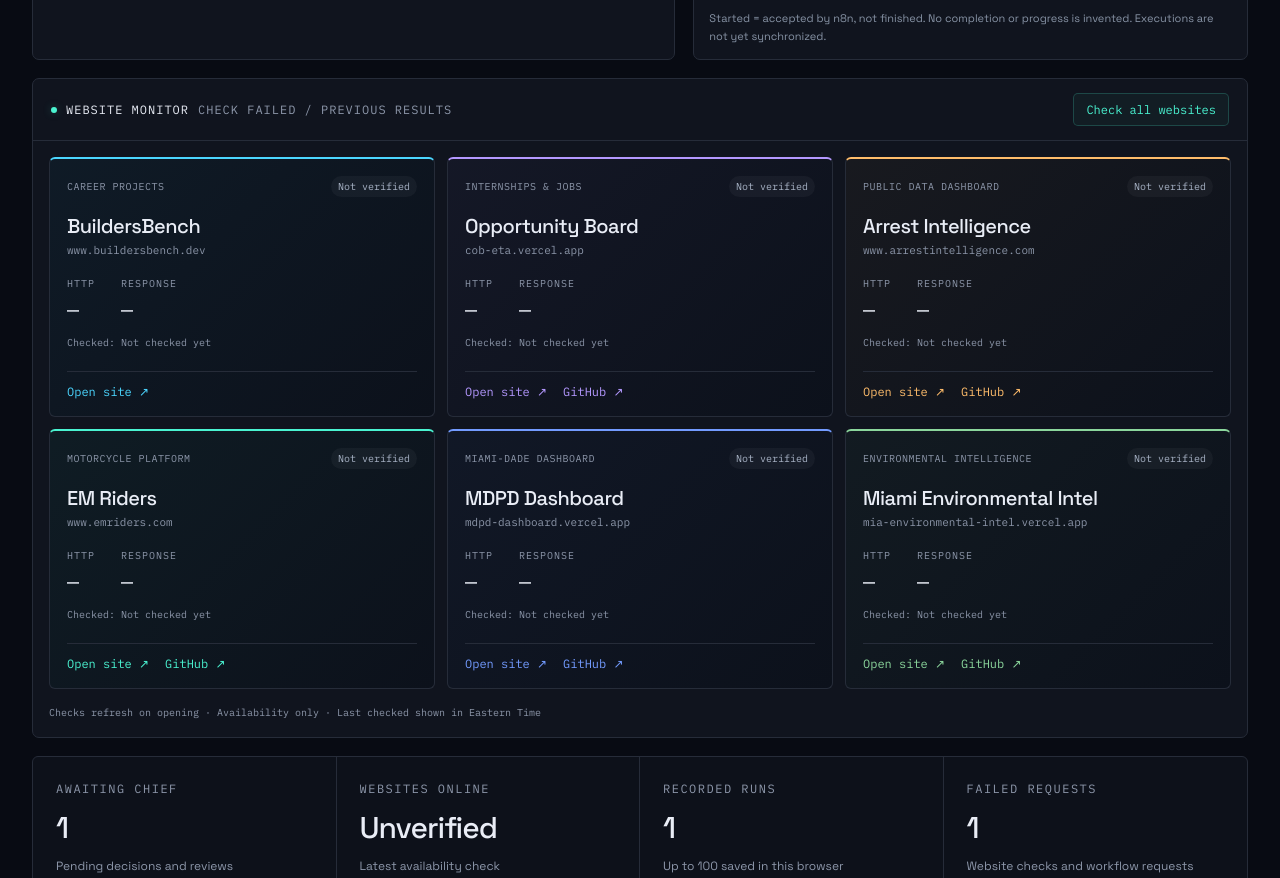
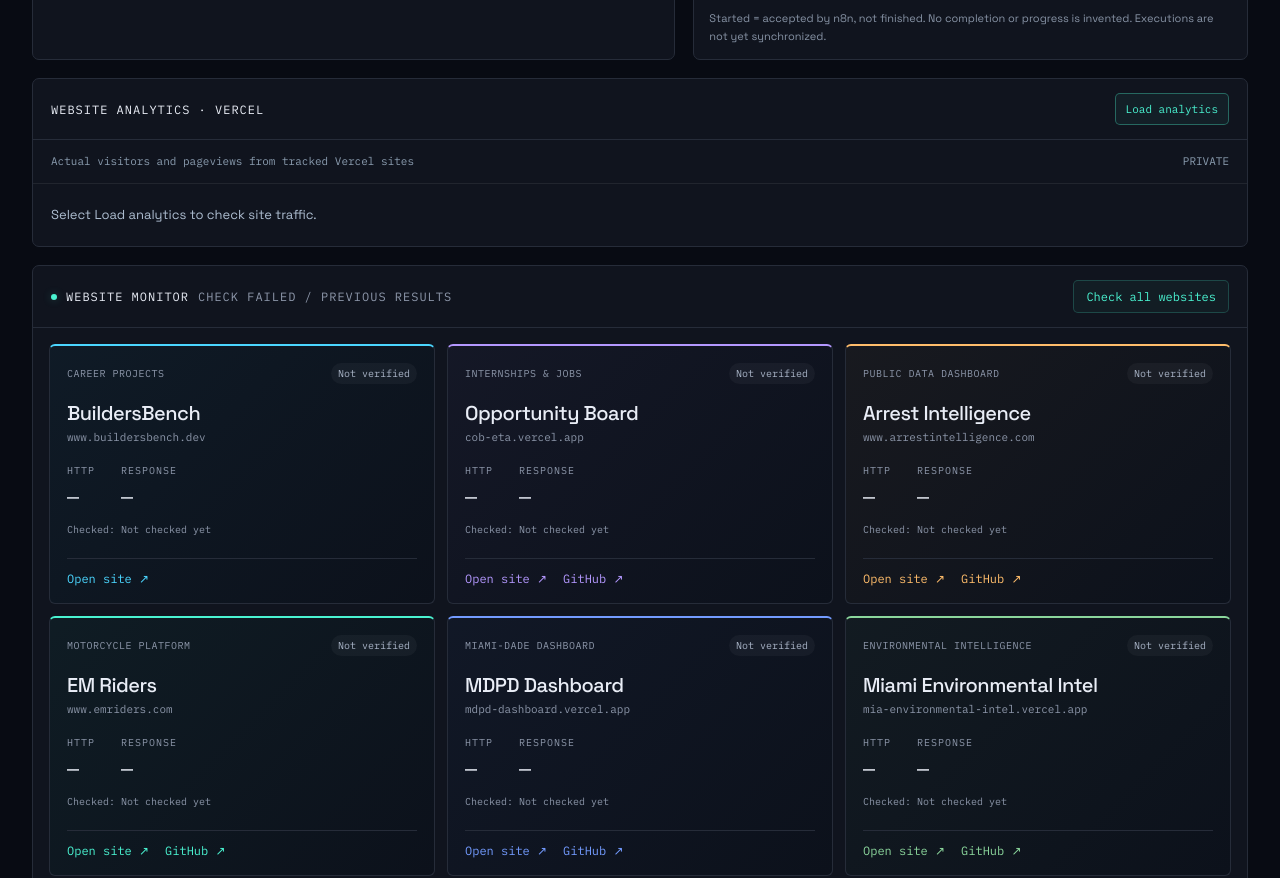
Before and after one commit to WynwoodDreams/The-Arena, a website: page index.html in a window 1280 px wide. Shown: the part 1566-2444 px from the top of the page. Drawn offline with Linux system fonts and the light colour scheme; no server answers.

Commit message:
Mount Vercel Website Analytics panel in Agent Arena

```diff
--- a/index.html
+++ b/index.html
@@ -26,7 +26,7 @@
 .arena-wall-metrics strong{font:600 clamp(12px,1.7vw,24px) var(--sans);line-height:1.1;letter-spacing:-.5px;color:#effbff}
 .arena-wall-foot{padding-top:4px;border-top:1px solid #55bcf522}
 @media(max-width:850px){.arena-wall{padding:.75% 1%;gap:1px}.arena-wall-head,.arena-wall-foot{font-size:6px}.arena-wall-metrics>div{padding:2px 3px}.arena-wall-metrics small{font-size:5px}.arena-wall-metrics strong{font-size:clamp(9px,1.7vw,14px)}}
-</style><link rel="stylesheet" href="/command-center.css"></head>
+</style><link rel="stylesheet" href="/command-center.css"><link rel="stylesheet" href="/analytics-center.css"></head>
 <body><div class="shell"><header><a class="brand" href="#"><span class="mark">A</span> AGENT<span class="thin">ARENA</span><span class="version">/ 01</span></a><div class="head-right"><span class="demo">SCOUT + FLOW + MONITOR / CONNECTED</span><time id="clock">00:00:00</time><span class="utc">UTC</span></div></header>
 <main><div class="toolbar"><div><span class="eyebrow">CHRISTIAN'S WORKSPACE</span><h1>Your command center<span>.</span></h1></div><div class="controls"><button id="sound" aria-pressed="false" title="Enable sound">Sound off</button><button id="inbox-button" class="inbox-trigger" aria-haspopup="dialog" aria-expanded="false" aria-controls="inbox-dialog"><span class="inbox-light" aria-hidden="true"></span> Chief inbox <span id="inbox-badge">0</span></button><button class="primary" id="refresh-health">Refresh health</button></div></div>
 <section class="agents" aria-label="Agent workstations" id="agents"></section>
@@ -299,4 +299,4 @@
 $('#decision-form').onsubmit=e=>{e.preventDefault();const title=$('#decision-title').value.trim(),detail=$('#decision-detail').value.trim(),agent=$('#decision-agent').value;if(!title)return;upsertDecision('manual-'+crypto.randomUUID(),agent,title,detail||'Review this item and record your decision.','approval');saveState();renderAll();$('#decision-form').reset();$('#decision-form').hidden=true;toast('Added to Chief’s inbox.')};
 $('#sound').onclick=()=>{sound=!sound;$('#sound').textContent=sound?'Sound on':'Sound off';$('#sound').setAttribute('aria-pressed',String(sound));beep()};
 function tick(){$('#clock').textContent=new Date().toISOString().slice(11,19)}tick();setInterval(tick,1000);saveState();renderAll();runMonitor();
-</script><script src="/command-center.js"></script></body></html>
+</script><script src="/command-center.js"></script><script src="/analytics-center.js"></script></body></html>
```
